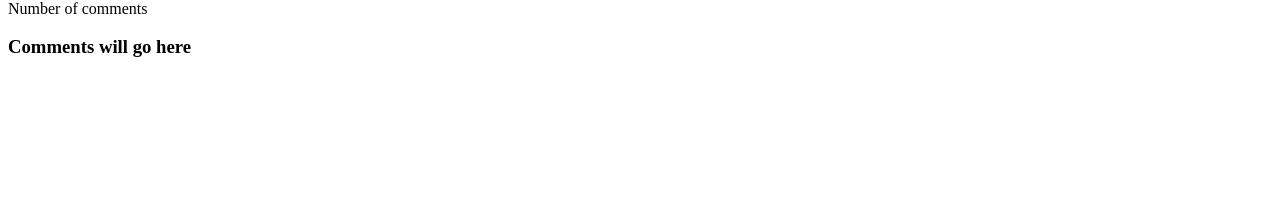
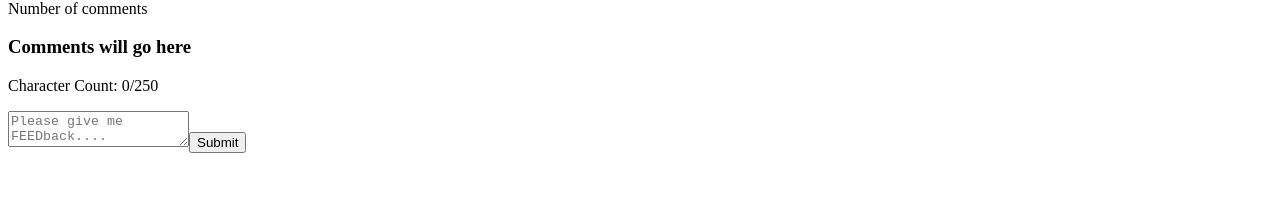
Before and after one commit to Jillium/FEEDback, a React (Create React App) app in the folder client/: page /singlepost/1 in a window 1280 px wide. Shown: the part 219-422 px from the top of the page. Built offline with nearby package versions, Linux system fonts and the light colour scheme; no server answers.

Commit message:
comments are adding, need to get them displaying

```diff
--- /dev/null
+++ b/client/src/components/CommentForm.jsx
@@ -0,0 +1,63 @@
+import React, { useState } from 'react';
+import { ADD_COMMENT } from '../graphql/mutations';
+import { useMutation } from '@apollo/client';
+import Auth from "../utils/auth";
+
+
+
+const CommentForm = ({ postId }) => {
+    const [commentText, setText] = useState('');
+    const [characterCount, setCharacterCount] = useState(0);
+    const loggedIn = Auth.loggedIn();
+
+    const [addComment, { error}] = useMutation(ADD_COMMENT);
+
+    const handleChange = event => {
+        if (event.target.value.length <= 250) {
+            setText(event.target.value);
+            setCharacterCount(event.target.value.length);
+        }
+    };
+
+    const handleFormSubmit =async event => {
+        event.preventDefault();
+        let username = '';
+        if (loggedIn) {
+            username = Auth.getProfile().data.username;
+        }
+        try {
+            await addComment({
+                variables: { commentText, postId, username }
+            });
+            setText('');
+        setCharacterCount(0);
+
+        return window.location.assign('/dashboard');
+
+        } catch (e) {
+            console.error(e);
+        }
+
+
+    };
+
+
+    return (
+        <div>
+            <p>Character Count: {characterCount}/250
+            {error && <span className="ml-2">Something went wrong...</span>}</p>
+            <form className='comment-form'
+            onSubmit={handleFormSubmit}>
+                <textarea
+                placeholder="Please give me FEEDback...."
+                value={commentText}
+                onChange={handleChange}>
+
+                </textarea>
+            <button type="submit">Submit</button>
+            </form>
+        </div>
+    );
+};
+
+export default CommentForm;
--- a/client/src/graphql/mutations.js
+++ b/client/src/graphql/mutations.js
@@ -50,8 +50,8 @@ mutation addPost($title: String!, $postBody: String!, $postLink: String!, $usern
 `;
 
 export const ADD_COMMENT = gql`
-  mutation addComment($postId: ID!, $CommentText: String!) {
-    addComment(postId: $postId, commentText: $commentText) {
+  mutation addComment($postId: ID!, $commentText: String!, $username: String!) {
+    addComment(postId: $postId, commentText: $commentText, username: $username) {
       _id
       comments {
         _id
--- a/client/src/pages/SinglePost.jsx
+++ b/client/src/pages/SinglePost.jsx
@@ -4,6 +4,7 @@ import { useQuery } from '@apollo/client';
 import { QUERY_POST } from '../graphql/queries';
 import { LinkPreview } from '@dhaiwat10/react-link-preview';
 import auth from '../utils/auth';
+import CommentForm from '../components/CommentForm';
 
 const SinglePost = props => {
     const { id: postID } = useParams();
@@ -32,7 +33,7 @@ const SinglePost = props => {
             <p>Posted by {post.username} on {post.createdAt}</p>
             <span>Number of comments</span>
             <h3>Comments will go here</h3>
-            {/* nest comments  */}
+            <CommentForm postId={post._id} />
         </div>
     )
 }
```
